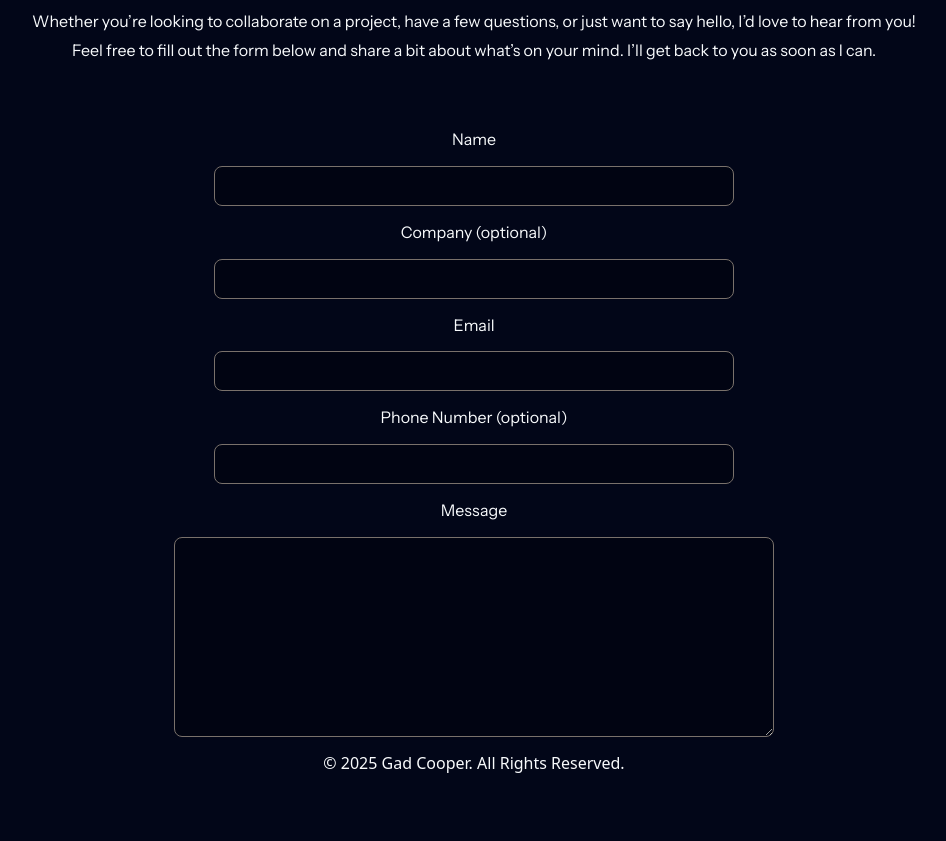
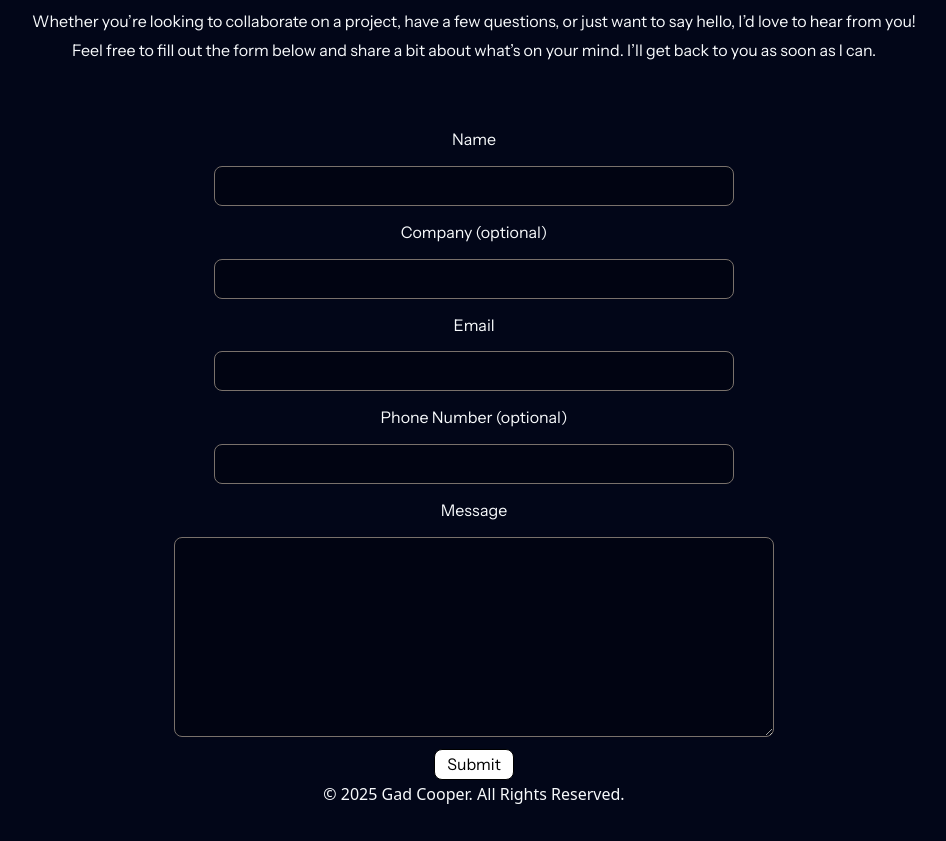
Before and after one commit to SpyingEnvelope/portfolio-revised, a React (Vite) app: page / in a window 1280 px wide. Shown: the part 4500-5341 px from the top of the page, without its empty margins (166-1112 px from the left). Before the commit the page ends 5310 px from the top, so only its background shows below. Built offline with nearby package versions, Linux system fonts and the light colour scheme.

Commit message:
added a contact us page. It has basic styling. The form has no logic at the moment.

```diff
--- a/src/pages/Contact.jsx
+++ b/src/pages/Contact.jsx
@@ -1,7 +1,16 @@
+import { useActionState } from "react";
 import SectionHeader from "@/components/SectionHeader";
 
 function Contact() {
-  function handleSubmit(event) {}
+  function emailAction(prevFormData, formData) {
+    const email = formData.get("email");
+    const name = formData.get("name");
+    const message = formData.get("message");
+  }
+
+  const [formState, formAction, pending] = useActionState(emailAction, {
+    errors: null,
+  });
 
   return (
     <div className="mt-30 flex flex-col justify-center items-center reg-instrument-sans">
@@ -16,7 +25,10 @@ function Contact() {
         free to fill out the form below and share a bit about what’s on your
         mind. I’ll get back to you as soon as I can.
       </p>
-      <form className="flex flex-col w-full items-center justifyt-center shrink">
+      <form
+        action={formAction}
+        className="flex flex-col w-full items-center justifyt-center shrink"
+      >
         <label htmlFor="name" className="mb-3">
           Name
         </label>
@@ -63,12 +75,18 @@ function Contact() {
           Message
         </label>
         <textarea
-          id="phone"
-          type="tel"
-          name="phone"
+          id="message"
+          type="text"
+          name="message"
           autoComplete="organization"
           className="block w-150 h-50 bg-[#010412] rounded-md border-1 border-stone-500 text-center mb-3"
         />
+        <button
+          type="submit"
+          className="bg-white w-20 rounded-md text-black border-1 border-black cursor-pointer"
+        >
+          Submit
+        </button>
       </form>
     </div>
   );
```
